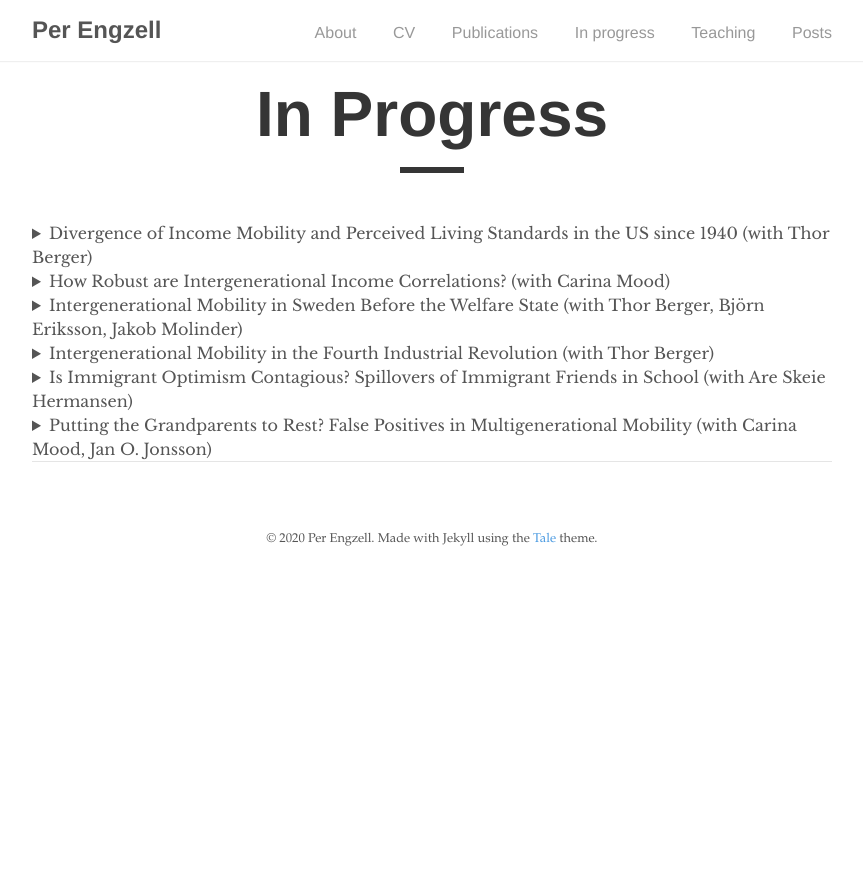
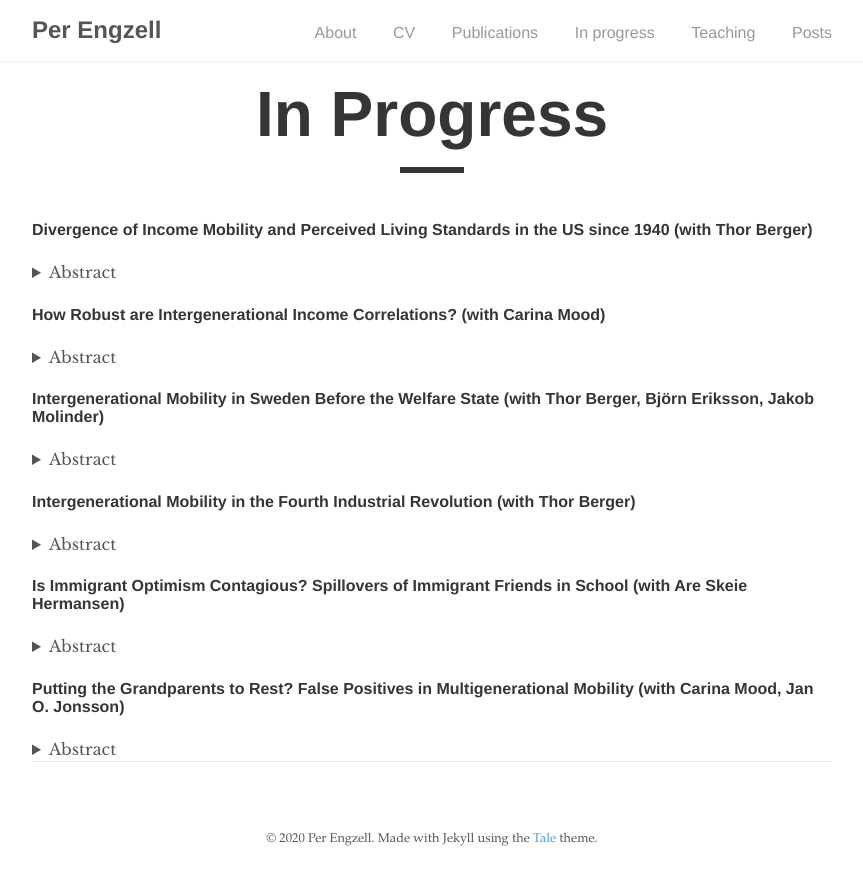
Before and after one commit to pengzell/pengzell.github.io, a Jekyll site: the page built from _pages/inprogress.md, in a window 1280 px wide. Shown: the top 885 px of the page, without its empty margins (208-1071 px from the left). Built offline with Jekyll 4.4.1, drawn with Linux system fonts in a browser that asks for light colours; some of the changed text lies outside the part shown.

Commit message:
Update inprogress.md

```diff
--- a/_pages/inprogress.md
+++ b/_pages/inprogress.md
@@ -5,34 +5,46 @@
 permalink: /inprogress/
 ---
 
+#### Divergence of Income Mobility and Perceived Living Standards in the US since 1940 (with Thor Berger)
 <details>
-<summary> Divergence of Income Mobility and Perceived Living Standards in the US since 1940 (with Thor Berger)</summary>
+<summary>Abstract</summary>
 
-> In just a few decades, Americans have seen a drastic decline in upward income mobility. Among baby boomers, 90% earned a higher real income than their parents; in recent cohorts, only half do. At the same time, secular trends raised living standards across a wide range of domains: improved health and lifespans, fading discrimination, cleaner air and water, increased safety from crime, and new digital goods and services. Against this background, we ask whether a growing share of Americans actually perceive that their living standards have declined relative to their parents. In contrast to income mobility, perceived mobility in  living standards remains stable and high, a divergence arguably attributable to improvements in quality of life. Social scientists and policy makers would benefit from a wider range of data to track the experience of successive generations.
+
+In just a few decades, Americans have seen a drastic decline in upward income mobility. Among baby boomers, 90% earned a higher real income than their parents; in recent cohorts, only half do. At the same time, secular trends raised living standards across a wide range of domains: improved health and lifespans, fading discrimination, cleaner air and water, increased safety from crime, and new digital goods and services. Against this background, we ask whether a growing share of Americans actually perceive that their living standards have declined relative to their parents. In contrast to income mobility, perceived mobility in  living standards remains stable and high, a divergence arguably attributable to improvements in quality of life. Social scientists and policy makers would benefit from a wider range of data to track the experience of successive generations.
 
 </details>
 
+#### How Robust are Intergenerational Income Correlations? (with Carina Mood)
 <details>
-<summary>How Robust are Intergenerational Income Correlations? (with Carina Mood)</summary>
-> Recent work highlights how "researcher degrees of freedom" – undisclosed flexibility in research design – can give rise to varying results. The study of income mobility is no exception, with decisions ranging over income concept, unit of observation, functional form, treatment of outliers, etc. Using Swedish data on the population of children born 1958–1972, we exhaust a model space of several hundred thousands specifications to answer three questions. What is the range of reasonable estimates? Which specification fits data best? How sensitive are estimated trends? Linear correlations fit  better than rank correlations, while log-log correlations (and hence, elasticities) fit poorly and behave erratically over time. Even with more robust measures of association, different income definitions follow opposing trends: increasing persistence in family income and women's earnings, flat or decreasing in men's earnings.
+<summary>Abstract</summary>
+
+Recent work highlights how "researcher degrees of freedom" – undisclosed flexibility in research design – can give rise to varying results. The study of income mobility is no exception, with decisions ranging over income concept, unit of observation, functional form, treatment of outliers, etc. Using Swedish data on the population of children born 1958–1972, we exhaust a model space of several hundred thousands specifications to answer three questions. What is the range of reasonable estimates? Which specification fits data best? How sensitive are estimated trends? Linear correlations fit  better than rank correlations, while log-log correlations (and hence, elasticities) fit poorly and behave erratically over time. Even with more robust measures of association, different income definitions follow opposing trends: increasing persistence in family income and women's earnings, flat or decreasing in men's earnings.
 </details>
 
+#### Intergenerational Mobility in Sweden Before the Welfare State (with Thor Berger, Björn Eriksson, Jakob Molinder)
 <details>
-<summary>Intergenerational Mobility in Sweden Before the Welfare State (with Thor Berger, Björn Eriksson, Jakob Molinder)</summary>
-> This paper analyzes intergenerational mobility in Sweden prior to the emergence of the welfare state. We use full-count census data to link more than 400,000 sons observed in 1910 to their fathers in 1880. In terms of occupational mobility, Sweden was more mobile than other European countries. Mobility patterns are closer to the Americas with several regions exhibiting similar rates of mobility as the New World economies. We provide suggestive evidence that geographic mobility and urbanisation – rather than structural differences between the Old and New World – account for historical differences in mobility.
+<summary>Abstract</summary>
+
+This paper analyzes intergenerational mobility in Sweden prior to the emergence of the welfare state. We use full-count census data to link more than 400,000 sons observed in 1910 to their fathers in 1880. In terms of occupational mobility, Sweden was more mobile than other European countries. Mobility patterns are closer to the Americas with several regions exhibiting similar rates of mobility as the New World economies. We provide suggestive evidence that geographic mobility and urbanisation – rather than structural differences between the Old and New World – account for historical differences in mobility.
 </details>
 
+#### Intergenerational Mobility in the Fourth Industrial Revolution (with Thor Berger)
 <details>
-<summary>Intergenerational Mobility in the Fourth Industrial Revolution (with Thor Berger)</summary>
-> The maturation of industrial society has long been seen as an engine of occupational upgrading and opportunity. Following the rise of the factory, the assembly line, and the office computer, we are now in a fourth industrial revolution where intelligent systems are transforming the nature of work. What are the consequences of this transformation for intergenerational income mobility? Examining variation across 722 U.S. labor markets, we find that intergenerational persistence is higher in areas heavily exposed to automation. These effects are rooted in childhood experiences and concentrated among men from disadvantaged homes. Unequal labour relations appear to exacerbate the association, while affordable access to college ameliorates it. The received view of industrial change as an engine of mobility should be revised to consider the institutional setting that governs the nature of the relationship.
+<summary>Abstract</summary>
+
+The maturation of industrial society has long been seen as an engine of occupational upgrading and opportunity. Following the rise of the factory, the assembly line, and the office computer, we are now in a fourth industrial revolution where intelligent systems are transforming the nature of work. What are the consequences of this transformation for intergenerational income mobility? Examining variation across 722 U.S. labor markets, we find that intergenerational persistence is higher in areas heavily exposed to automation. These effects are rooted in childhood experiences and concentrated among men from disadvantaged homes. Unequal labour relations appear to exacerbate the association, while affordable access to college ameliorates it. The received view of industrial change as an engine of mobility should be revised to consider the institutional setting that governs the nature of the relationship.
 </details>
 
+#### Is Immigrant Optimism Contagious? Spillovers of Immigrant Friends in School (with Are Skeie Hermansen)
 <details>
-<summary>Is Immigrant Optimism Contagious? Spillovers of Immigrant Friends in School (with Are Skeie Hermansen)</summary>
-> Is academic achievement affected by the presence of immigrant peers? Previous work mostly suggests no but, we argue, has been misguided on two accounts. First, it focused on aggregate social settings such as schools, while social interactions unfold in more intimate settings. Secondly, it assumed that immigrant peers would harm performance, ignoring their often high aspirations. We use a combination of administrative and sociometric network data from Sweden, and develop methods that let us estimate causal effects of immigrant peers at the level of (i) schools, (ii) classrooms, and (iii) friendship networks. We find little influence at the aggregate level but a strong and positive impact of immigrant peers in the same classroom and of immigrant friends. Existing studies may  have mistaken both the sign and the magnitude of immigrant influence.
+<summary>Abstract</summary>
+
+Is academic achievement affected by the presence of immigrant peers? Previous work mostly suggests no but, we argue, has been misguided on two accounts. First, it focused on aggregate social settings such as schools, while social interactions unfold in more intimate settings. Secondly, it assumed that immigrant peers would harm performance, ignoring their often high aspirations. We use a combination of administrative and sociometric network data from Sweden, and develop methods that let us estimate causal effects of immigrant peers at the level of (i) schools, (ii) classrooms, and (iii) friendship networks. We find little influence at the aggregate level but a strong and positive impact of immigrant peers in the same classroom and of immigrant friends. Existing studies may  have mistaken both the sign and the magnitude of immigrant influence.
 </details>
 
+#### Putting the Grandparents to Rest? False Positives in Multigenerational Mobility (with Carina Mood, Jan O. Jonsson)
 <details>
-<summary>Putting the Grandparents to Rest? False Positives in Multigenerational Mobility (with Carina Mood, Jan O. Jonsson)</summary>
-> A recent literature studies the role of grandparents in status transmission. We use newly harmonized income tax records on over 700,000 Swedish lineages to establish four empirical facts. First, a model that includes both mothers and fathers and takes a multidimensional view of stratification reduces the residual three-generation association in our population to a trivial size. Second, data on fathers’ cognitive ability shows that even extensive controls for standard socioeconomic variables fail to remove omitted variable bias. Third, the common finding that grandparents compensate poor parental resources can be attributed to greater difficulty of observing parent status accurately at the lower end of the distribution. Fourth, the lower the data quality, and the less detailed the model, the greater is the size of the estimated grandparent coefficient. Future work on multigenerational mobility should pay less attention to the size and significance of this association, which depends heavily on arbitrary sample and specification characteristics, and go on to establish a set of more robust descriptive facts.
+<summary>Abstract</summary>
+
+A recent literature studies the role of grandparents in status transmission. We use newly harmonized income tax records on over 700,000 Swedish lineages to establish four empirical facts. First, a model that includes both mothers and fathers and takes a multidimensional view of stratification reduces the residual three-generation association in our population to a trivial size. Second, data on fathers’ cognitive ability shows that even extensive controls for standard socioeconomic variables fail to remove omitted variable bias. Third, the common finding that grandparents compensate poor parental resources can be attributed to greater difficulty of observing parent status accurately at the lower end of the distribution. Fourth, the lower the data quality, and the less detailed the model, the greater is the size of the estimated grandparent coefficient. Future work on multigenerational mobility should pay less attention to the size and significance of this association, which depends heavily on arbitrary sample and specification characteristics, and go on to establish a set of more robust descriptive facts.
 </details>
```
